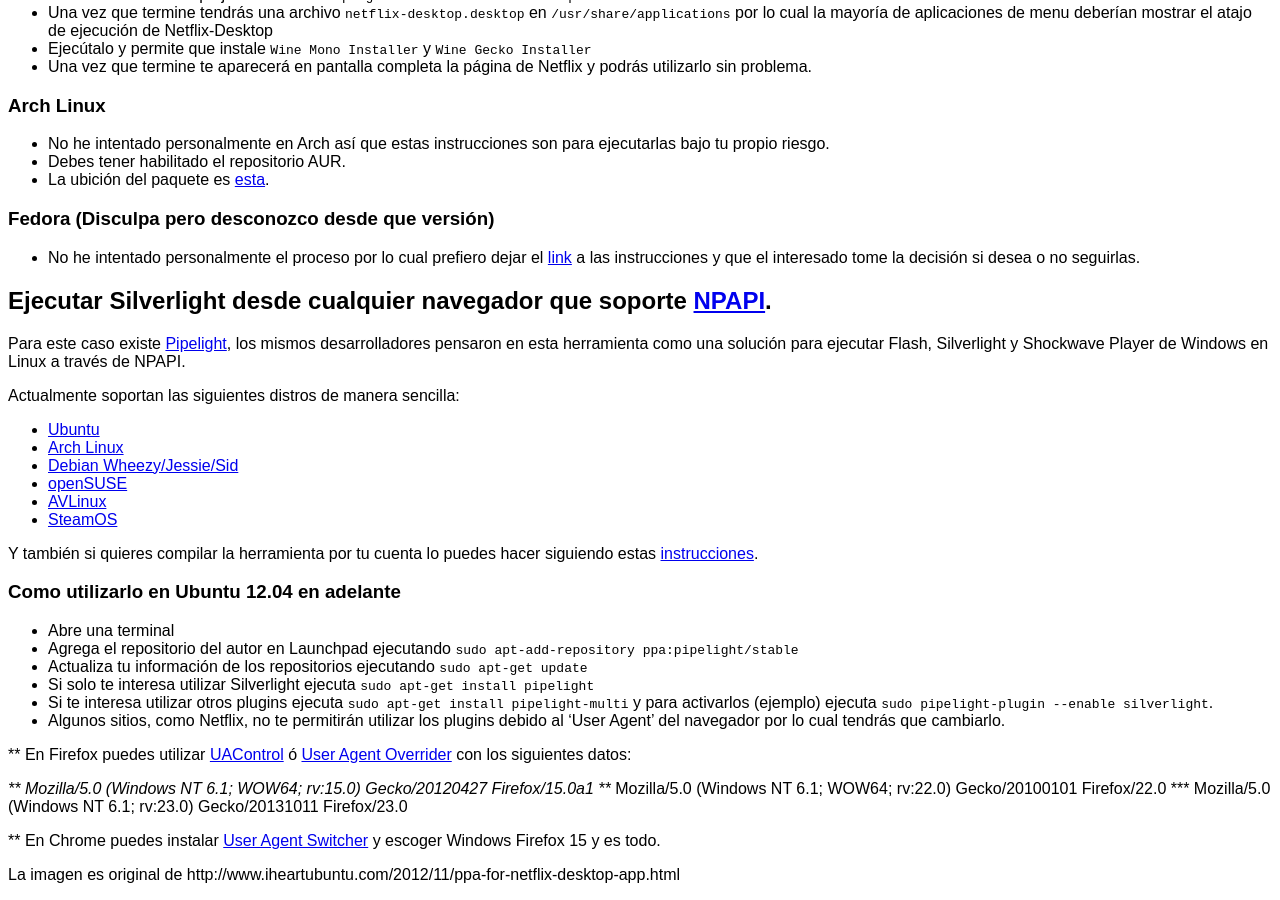
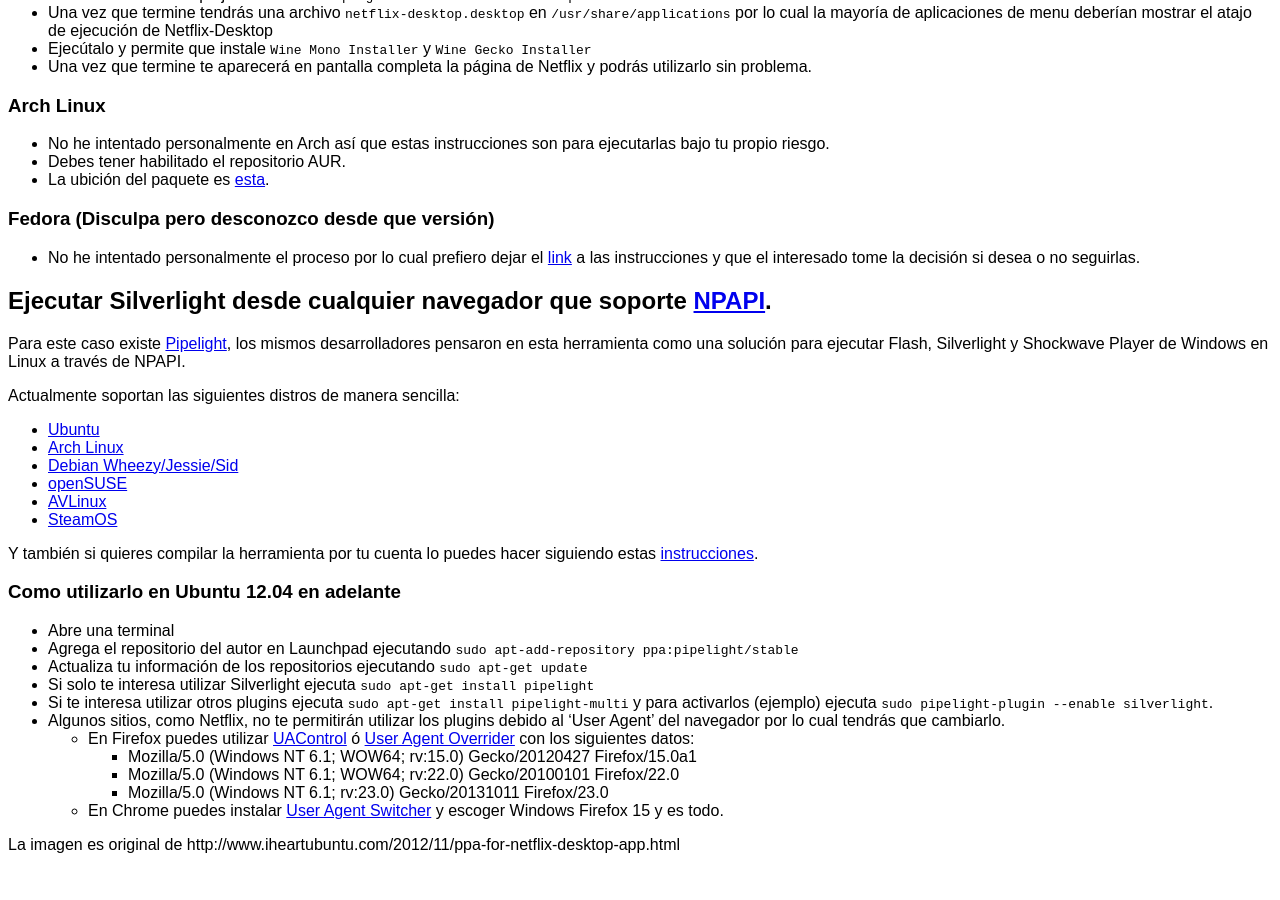
Before and after one commit to gultij/alternus.gultij.org, a Jekyll site: the page built from netflix/index.md, in a window 1280 px wide and 900 px high, scrolled down 692 px. Built offline with Jekyll 4.4.1, drawn with Linux system fonts in a browser that asks for light colours; after the commit the page ends 1562 px from its top, so only the background shows below that.

```diff
--- a/netflix/index.md
+++ b/netflix/index.md
@@ -83,13 +83,10 @@ Y también si quieres compilar la herramienta por tu cuenta lo puedes hacer sigu
 * Si solo te interesa utilizar Silverlight ejecuta ``sudo apt-get install pipelight``
 * Si te interesa utilizar otros plugins ejecuta ``sudo apt-get install pipelight-multi`` y para activarlos (ejemplo) ejecuta ``sudo pipelight-plugin --enable silverlight``.
 * Algunos sitios, como Netflix, no te permitirán utilizar los plugins debido al 'User Agent' del navegador por lo cual tendrás que cambiarlo.
-
-** En Firefox puedes utilizar [UAControl](https://addons.mozilla.org/en-us/firefox/addon/uacontrol/) ó [User Agent Overrider](https://addons.mozilla.org/en-US/firefox/addon/user-agent-overrider/) con los siguientes datos:
-
-*** Mozilla/5.0 (Windows NT 6.1; WOW64; rv:15.0) Gecko/20120427 Firefox/15.0a1
-*** Mozilla/5.0 (Windows NT 6.1; WOW64; rv:22.0) Gecko/20100101 Firefox/22.0
-*** Mozilla/5.0 (Windows NT 6.1; rv:23.0) Gecko/20131011 Firefox/23.0
-
-** En Chrome puedes instalar [User Agent Switcher](https://chrome.google.com/webstore/detail/user-agent-switcher-for-c/djflhoibgkdhkhhcedjiklpkjnoahfmg) y escoger Windows Firefox 15 y es todo.
+    * En Firefox puedes utilizar [UAControl](https://addons.mozilla.org/en-us/firefox/addon/uacontrol/) ó [User Agent Overrider](https://addons.mozilla.org/en-US/firefox/addon/user-agent-overrider/) con los siguientes datos:
+        * Mozilla/5.0 (Windows NT 6.1; WOW64; rv:15.0) Gecko/20120427 Firefox/15.0a1
+        * Mozilla/5.0 (Windows NT 6.1; WOW64; rv:22.0) Gecko/20100101 Firefox/22.0
+        * Mozilla/5.0 (Windows NT 6.1; rv:23.0) Gecko/20131011 Firefox/23.0
+    * En Chrome puedes instalar [User Agent Switcher](https://chrome.google.com/webstore/detail/user-agent-switcher-for-c/djflhoibgkdhkhhcedjiklpkjnoahfmg) y escoger Windows Firefox 15 y es todo.
 
 La imagen es original de http://www.iheartubuntu.com/2012/11/ppa-for-netflix-desktop-app.html
```
